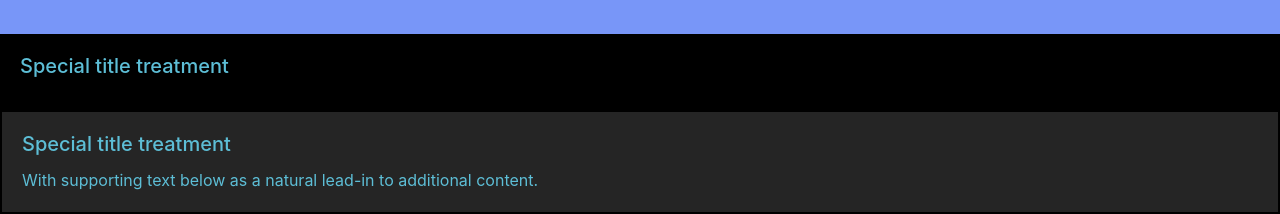
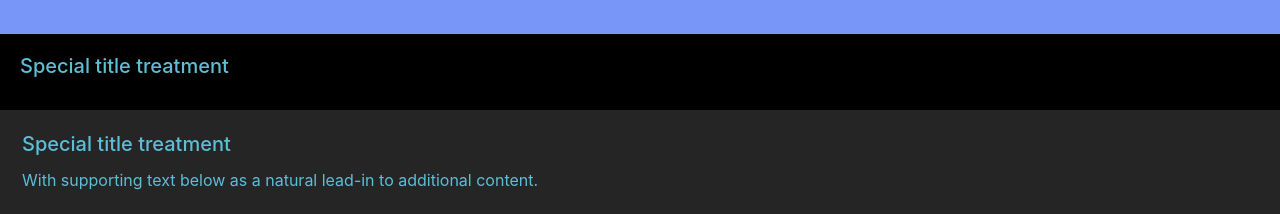
Before and after one commit to Centurion902/coopWebsite, a PHP site: page / in a window 1280 px wide. Shown: the part 3966-4180 px from the top of the page. Run offline with PHP 8.4, Linux system fonts and the light colour scheme.

Commit message:
border color made to match on footer

```diff
--- a/style.css
+++ b/style.css
@@ -76,7 +76,7 @@ h5{
 
 .my-footer{
   background:rgb(37, 37, 37);
-  border:2px solid black;;
+  border:2px solid rgb(37, 37, 37);
 }
 
 .my-footer-head{
@@ -89,5 +89,5 @@ h5{
 
 
 .card-black{
-  border: 4px black
+  border: 4px rgb(37, 37, 37)
 }
```
